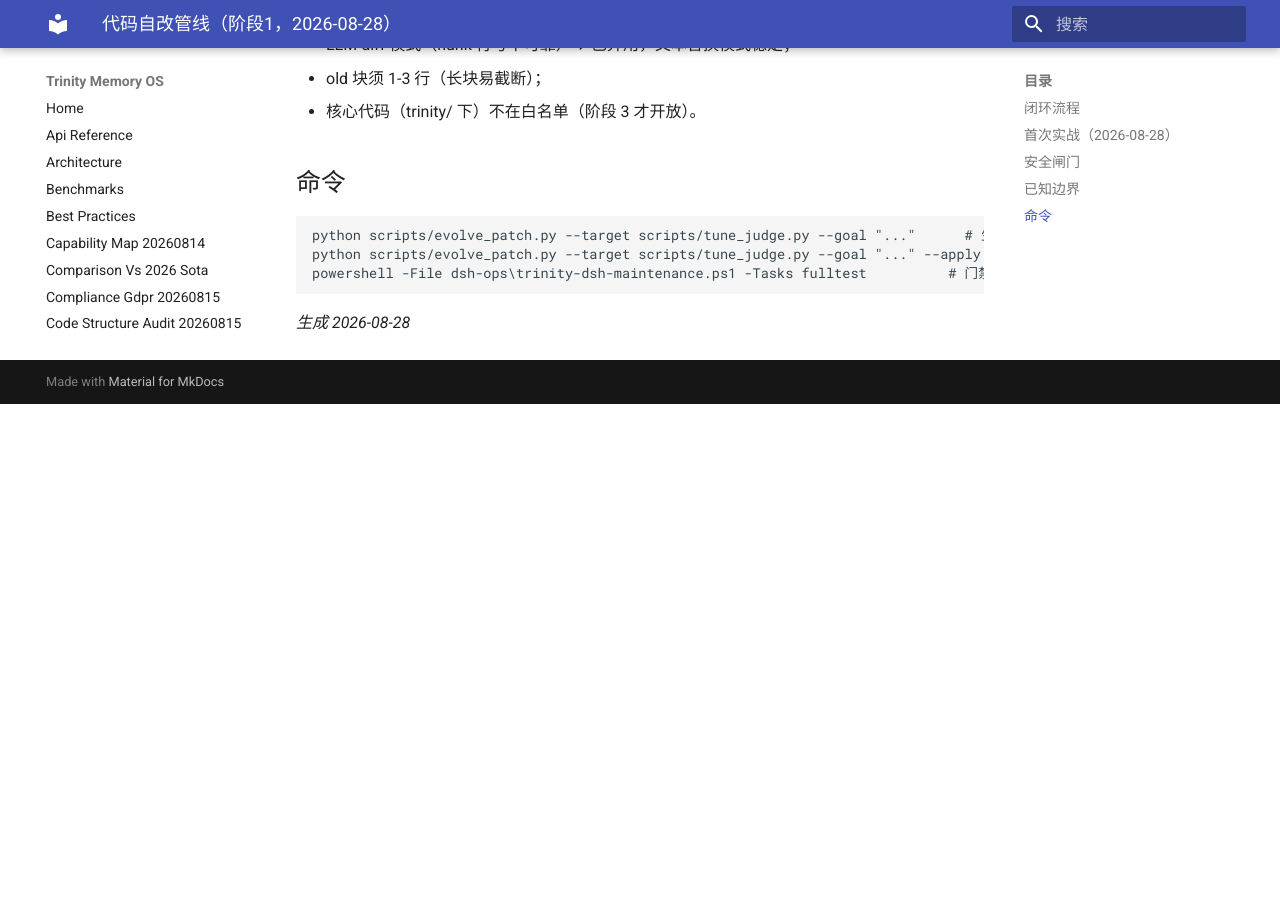
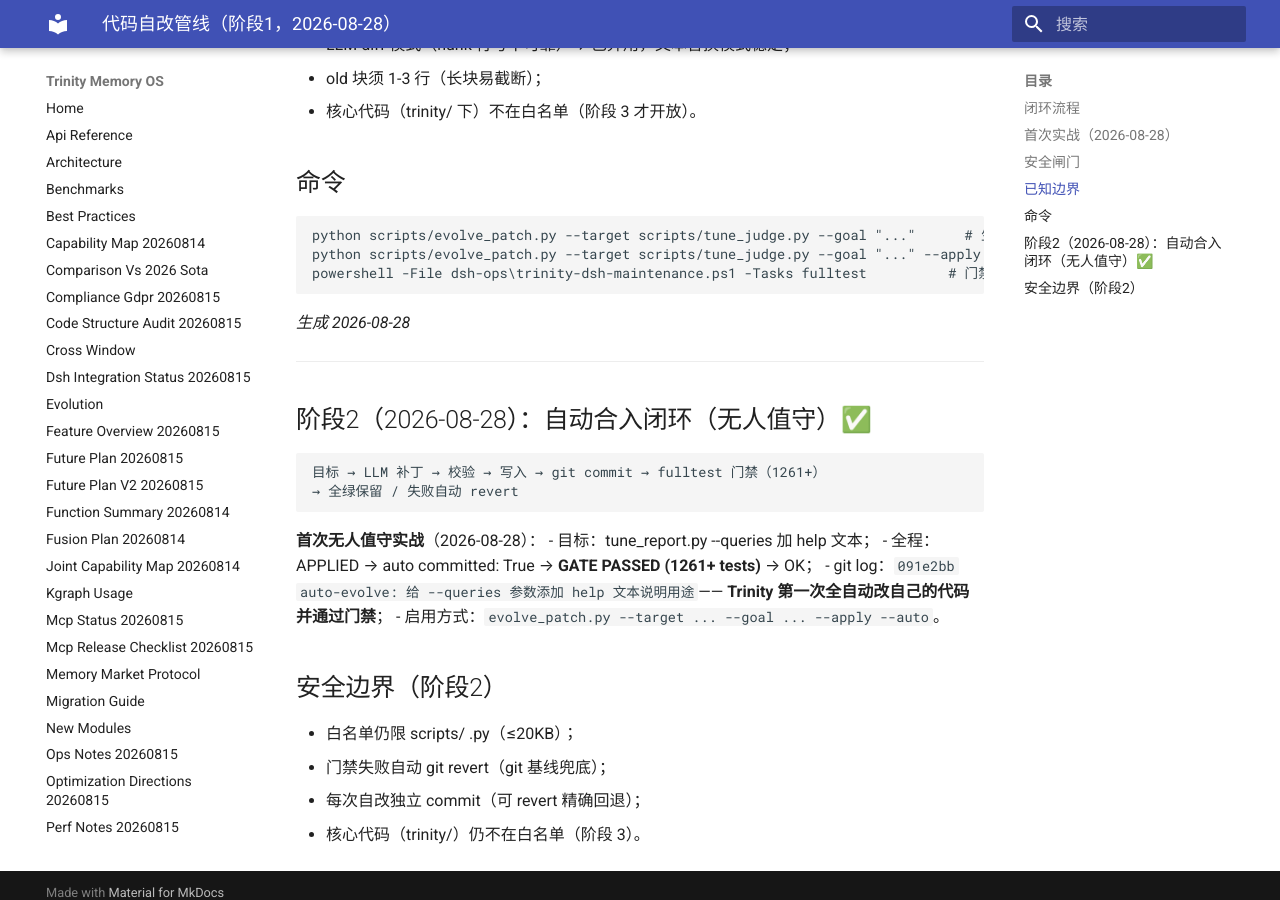
Before and after one commit to trinity-tick/trinity, an MkDocs documentation site: the page built from docs/SELF_EDIT_PIPELINE_20260828.md, in a window 1280 px wide and 900 px high, scrolled down 855 px. Built offline with MkDocs 1.6.1 and Material for MkDocs 9.7.7, drawn with Linux system fonts in a browser that asks for light colours; before the commit the page ends 1259 px from its top, so only the background shows below that.

Commit message:
docs: 阶段2 自动合入闭环文档（首次无人值守实战）

````diff
--- a/docs/SELF_EDIT_PIPELINE_20260828.md
+++ b/docs/SELF_EDIT_PIPELINE_20260828.md
@@ -39,3 +39,27 @@ powershell -File dsh-ops\trinity-dsh-maintenance.ps1 -Tasks fulltest          #
 ```
 
 *生成 2026-08-28*
+
+
+---
+
+## 阶段2（2026-08-28）：自动合入闭环（无人值守）✅
+
+```
+目标 → LLM 补丁 → 校验 → 写入 → git commit → fulltest 门禁（1261+）
+→ 全绿保留 / 失败自动 revert
+```
+
+**首次无人值守实战**（2026-08-28）：
+- 目标：tune_report.py --queries 加 help 文本；
+- 全程：APPLIED → auto committed: True → **GATE PASSED (1261+ tests)** → OK；
+- git log：`091e2bb auto-evolve: 给 --queries 参数添加 help 文本说明用途`——
+  **Trinity 第一次全自动改自己的代码并通过门禁**；
+- 启用方式：`evolve_patch.py --target ... --goal ... --apply --auto`。
+
+## 安全边界（阶段2）
+
+- 白名单仍限 scripts/ .py（≤20KB）；
+- 门禁失败自动 git revert（git 基线兜底）；
+- 每次自改独立 commit（可 revert 精确回退）；
+- 核心代码（trinity/）仍不在白名单（阶段 3）。
````
